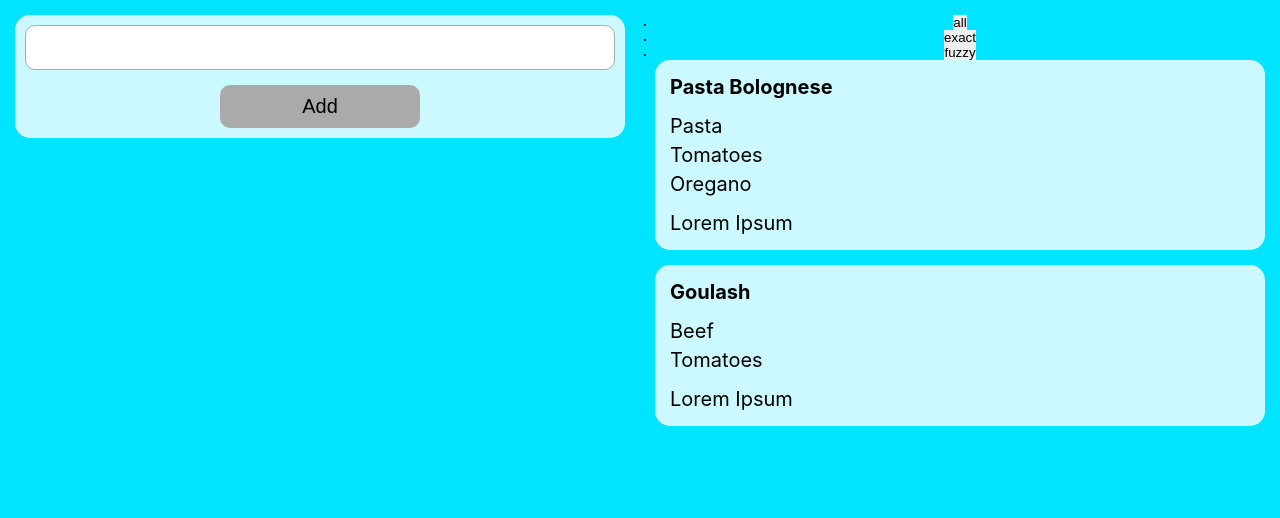
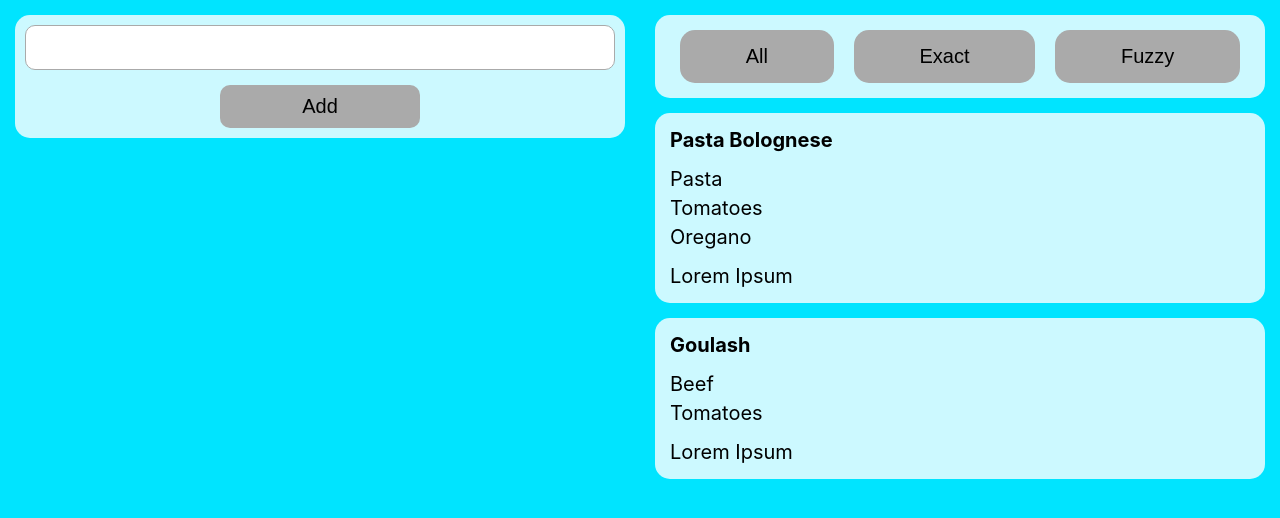
Before and after one commit to MarkusAleksander/recipe-finder, a React (Create React App) app: page / in a window 1280 px wide. Shown: the top 518 px of the page. Built offline with nearby package versions, Linux system fonts and the light colour scheme.

Commit message:
Add Mode Button Styling

```diff
--- /dev/null
+++ b/src/Recipes/SearchModes.css
@@ -0,0 +1,33 @@
+.modes {
+    display:flex;
+    width:100%;
+    margin-bottom:1.5rem;
+    padding:1.5rem;
+    list-style-type:none;
+    border-radius:1.5rem;
+    background-color:rgba(255,255,255,.8);
+    align-items:stretch;
+    justify-content:center;
+}
+.modes li {
+    margin:0 1rem;
+    flex-grow:1;
+}
+.modes li button {
+    font-size:2rem;
+    width:100%;
+    padding:1.5rem;
+    cursor:pointer;
+    transition:background-color .3s, color .3s;
+    text-align:center;
+    text-transform:capitalize;
+    color:#000;
+    border:0;
+    border-radius:1.5rem;
+    background-color:#aaa;
+}
+.modes li button:hover,
+.modes li button:focus {
+    color:#fff;
+    background-color:#00e4ff;
+}
--- a/src/Recipes/SearchModes.js
+++ b/src/Recipes/SearchModes.js
@@ -1,4 +1,5 @@
 import React, { Component } from 'react';
+import './SearchModes.css';
 
 class SearchModes extends Component {
 
@@ -29,7 +30,7 @@ class SearchModes extends Component {
         })
 
         return (
-            <ul>
+            <ul className="modes">
                 {modeItems}
             </ul>
         )
```
